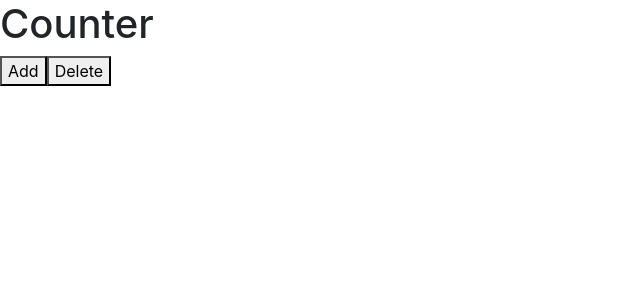
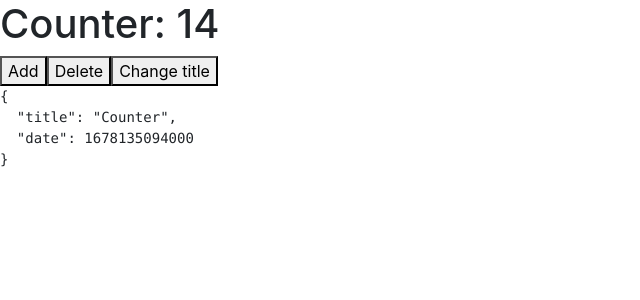
Before and after one commit to MrLait/react-theories, a React (Create React App) app in the folder src/react-hooks/: page / in a window 1280 px wide. Shown: the top 300 px of the page, without its empty margins (0-640 px from the left). Built offline with nearby package versions, Linux system fonts and the light colour scheme.

Commit message:
useState hook

```diff
--- a/src/react-hooks/src/App.js
+++ b/src/react-hooks/src/App.js
@@ -1,14 +1,63 @@
-import React from 'react'
+//useState -
+//Best practice использовать callback функцию которая основана на отслеживании предыдущего состояния
+//т.к useState является асинхронным и просто вызвать setCounter дважды нельзя т.к он выполнится один раз
 
+//Если проинициализировать useState(initFunction) передав туда функцию, то эта функция будет вызываться дважды
+//перед каждым рендерингом страницы, чтобы оптимизировать этот процесс нужно передать callback с этой функцией
+//которая один раз вычислит начальное значение и не будет туда больше обращаться
+
+//Если нужно использовать объекты то для сохранения состояния остальных полей
+// нужно использовать функцию с сохранением в ...prev
+
+import React, { useState } from 'react'
+
+function computeInitialCounter() {
+  console.log("calculation");
+  return Math.trunc(Math.random() * 20)
+}
 
 function App() {
+  // const [counter, setCounter] = useState(0)
+  // const [counter, setCounter] = useState(computeInitialCounter())
+  const [counter, setCounter] = useState(() => {
+    return computeInitialCounter()
+  })
 
+  const [state, setState] = useState({
+    title: 'Counter',
+    date: Date.now()
+  })
+
+  function increment() {
+    //setCounter(counter + 1)
+    setCounter((prevCounter) => {
+      return prevCounter + 1
+    })
+
+    setCounter(prev => prev + 1)
+    setCounter(prev => prev + 1)
+  }
+  function decrement() {
+    setCounter(counter - 1)
+  }
+
+  function updateTitle() {
+    setState(prev => {
+      return {
+        ...prev,
+        title: "New state"
+      }
+    })
+  }
   return (
     <div>
-      <h1>Counter</h1>
-      <button>Add</button>
-      <button>Delete</button>
-    </div>
+      <h1>Counter: {counter} </h1>
+      <button onClick={increment}>Add</button>
+      <button onClick={decrement}>Delete</button>
+      <button onClick={updateTitle}>Change title</button>
+
+      <pre>{JSON.stringify(state, null, 2)}</pre>
+    </div >
   )
 }
 
```
Also changed, not shown: src/react-hooks/src/examples/useState.js (added).
